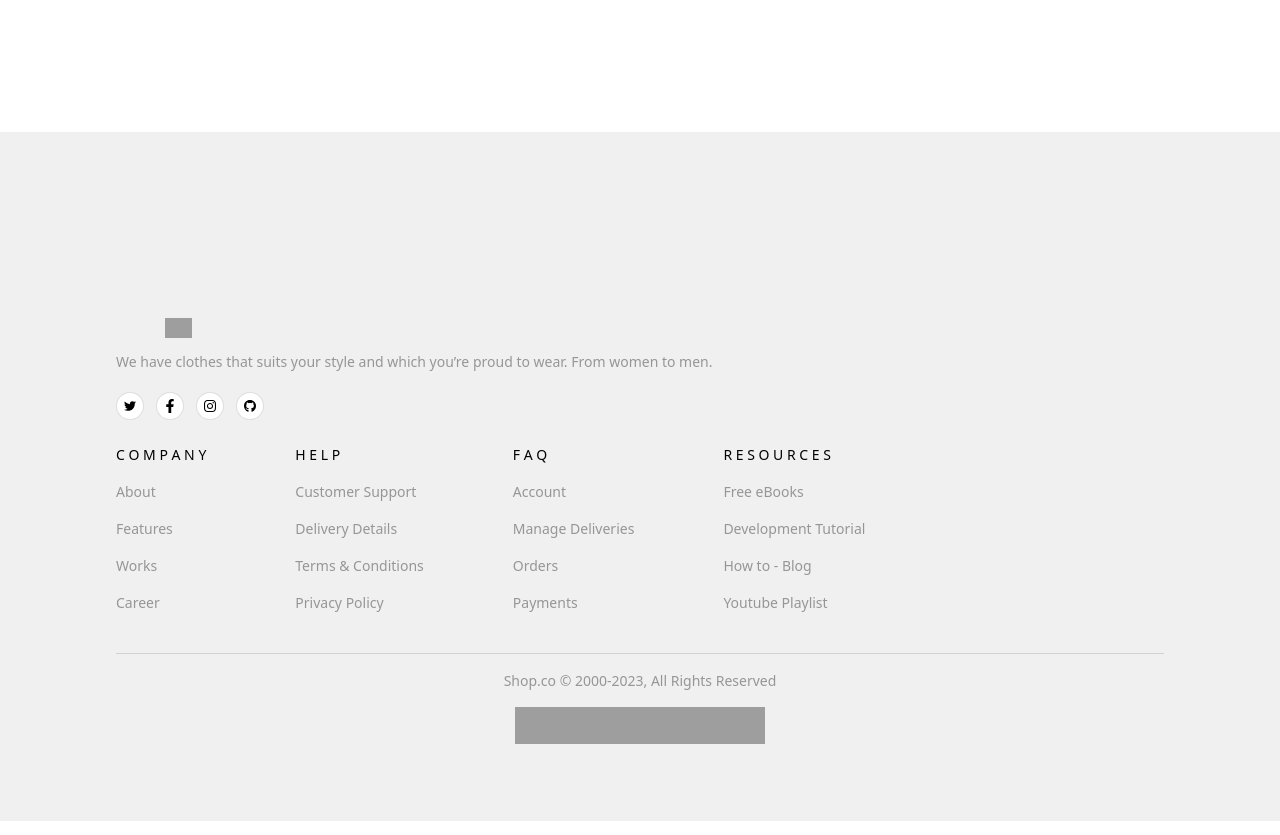
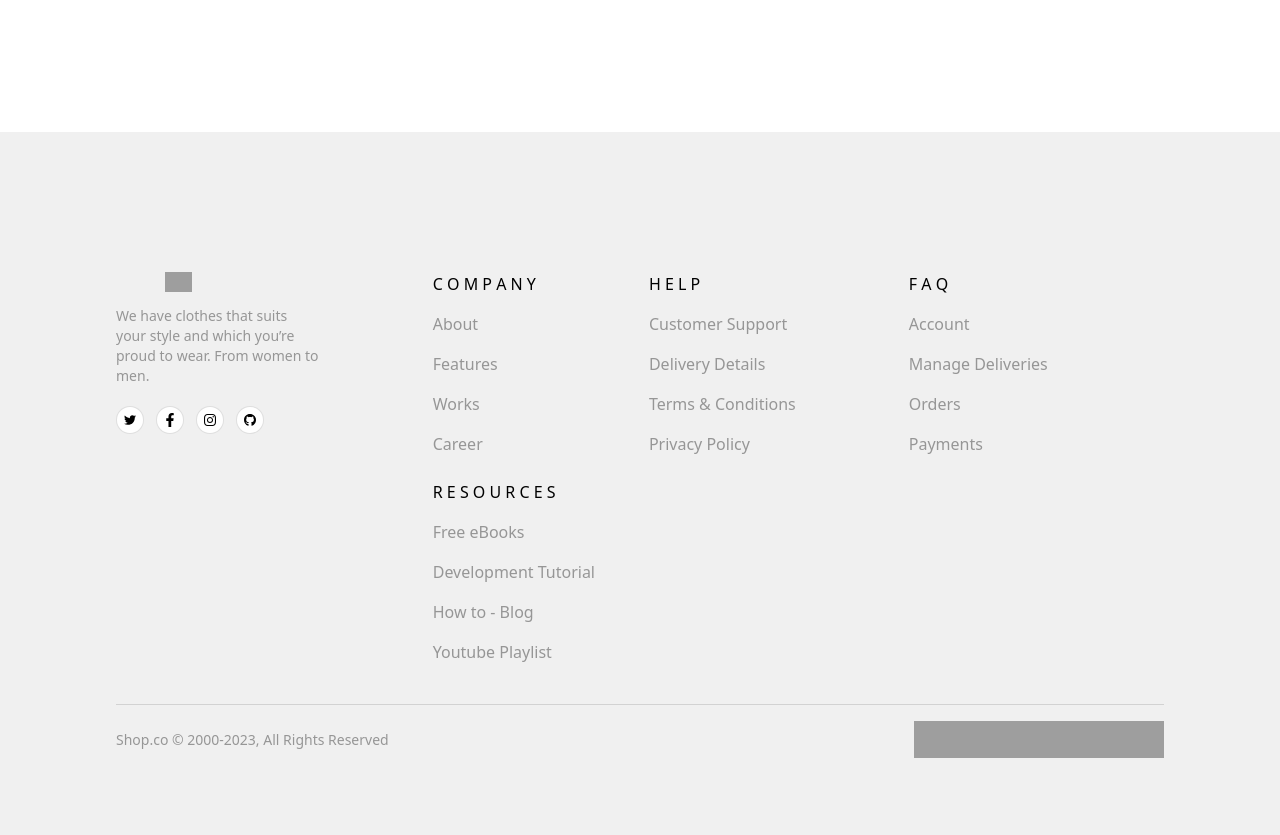
Before and after one commit to Saba-Vardosanidze/UnilabEntranceExam, a React (Vite) app: page / in a window 1280 px wide. Shown: the part 2840-3675 px from the top of the page. Built offline with nearby package versions, Linux system fonts and the light colour scheme; grey boxes are pictures that could not be loaded.

Commit message:
Update Footer.jsx

```diff
--- a/src/components/footer/Footer.jsx
+++ b/src/components/footer/Footer.jsx
@@ -3,11 +3,11 @@ import { footerLists, paymentMethod } from "../../data/footerLists";
 
 const Footer = () => {
   return (
-    <footer className="bg-[var(--grayColorForInput)] mt-[184px] px-[16px] pt-[186px] pb-[77px] w-full">
+    <footer className="bg-[var(--grayColorForInput)] mt-[184px] px-[16px] pt-[189px] lg:pt-[140px] pb-[77px] w-full">
       <div className="m-auto lg:px-[100px] w-full lg:max-w-[1440px]">
-        <div className="flex flex-col">
+        <div className="flex lg:flex-row flex-col gap-x-[113px]">
           <div>
-            <div>
+            <div className="max-w-[248px]">
               <img
                 src="./images/svg/Logo.svg"
                 alt="site Logo"
@@ -41,17 +41,17 @@ const Footer = () => {
               </a>
             </div>
           </div>
-          <div className="flex flex-wrap gap-x-[89px] gap-y-[24px] mt-[24px]">
+          <div className="flex flex-wrap gap-x-[89px] gap-y-[24px] lg:gap-x-[113px] mt-[24px] lg:mt-[0px]">
             {footerLists.map((eachElements, index) => (
               <div key={eachElements.index}>
-                <h3 className="font-medium text-[14px]">
+                <h3 className="font-medium text-[14px] lg:text-[16px]">
                   {eachElements.title}
                 </h3>
                 <ul className="flex flex-col gap-[16px] mt-[16px]">
                   {eachElements.links.map((link, index) => (
                     <li
                       key={index}
-                      className="text-[14px] text-[var(--colorBlackOpacity)]"
+                      className="text-[14px] text-[var(--colorBlackOpacity)] lg:text-[16px]"
                     >
                       <a href={link.href}>{link.value}</a>
                     </li>
@@ -62,7 +62,7 @@ const Footer = () => {
           </div>
         </div>
         <div className="bg-[var(--colorBlackborder)] mt-[40px] mb-[16px] h-[1px]"></div>
-        <div className="flex flex-col items-center gap-y-[16px] text-[14px] text-[var(--colorBlackOpacity)]">
+        <div className="flex lg:flex-row flex-col justify-between items-center gap-y-[16px] text-[14px] text-[var(--colorBlackOpacity)]">
           <p>Shop.co © 2000-2023, All Rights Reserved</p>
           <div className="flex">
             {paymentMethod.map((eachElements) => (
```
